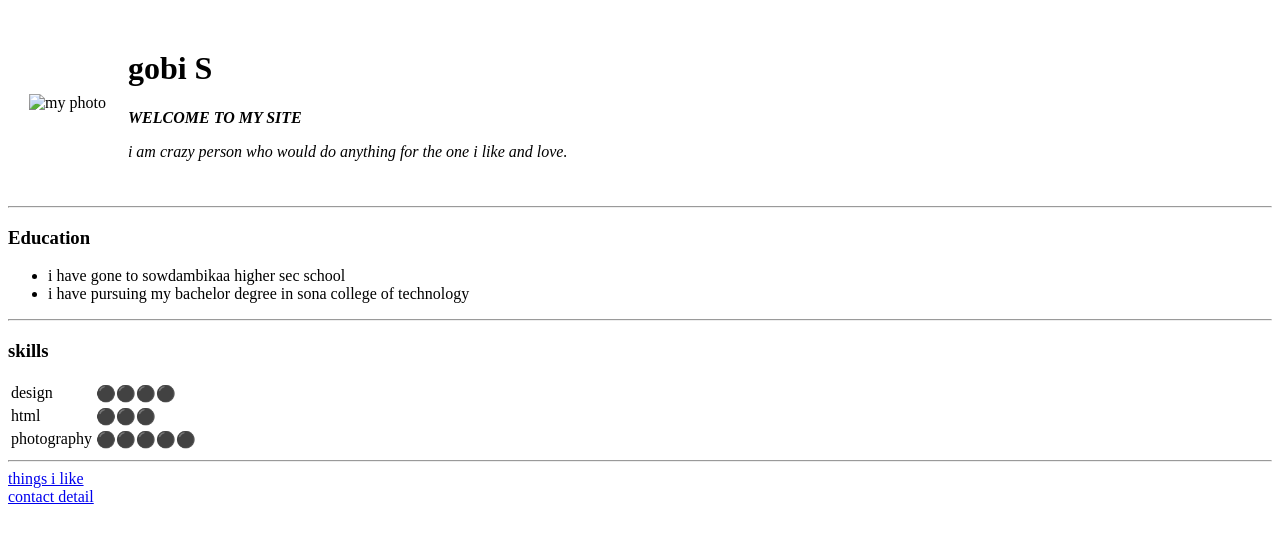
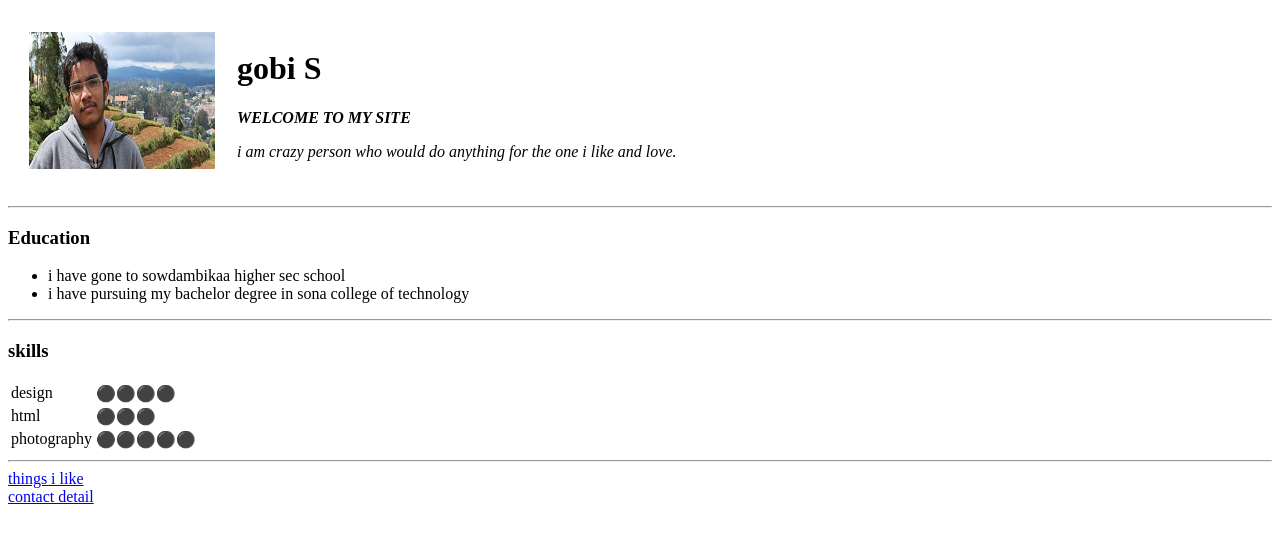
Before and after one commit to gobi-1998/resume, a plain HTML site: page index.html in a window 1280 px wide. Drawn offline with Linux system fonts and the light colour scheme; the site is published under a folder, as on GitHub Pages, so addresses that start at the root find nothing.

Commit message:
Update index.html

```diff
--- a/index.html
+++ b/index.html
@@ -9,7 +9,7 @@
 <body>
   <table cellspacing="20">
     <tr>
-      <td><img src="/photos/gobi.png.jpg" alt="my photo"></td>
+      <td><img src="photos/gobi.png.jpg" alt="my photo"></td>
       <td>  <h1>gobi S</h1>
         <p><i><strong>WELCOME TO MY SITE</strong></i></p>
         <p><em>i am crazy person who would do anything for the one i like and love.</em></p></td>
```
